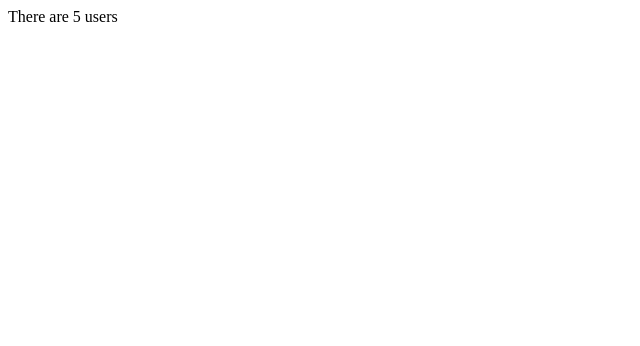
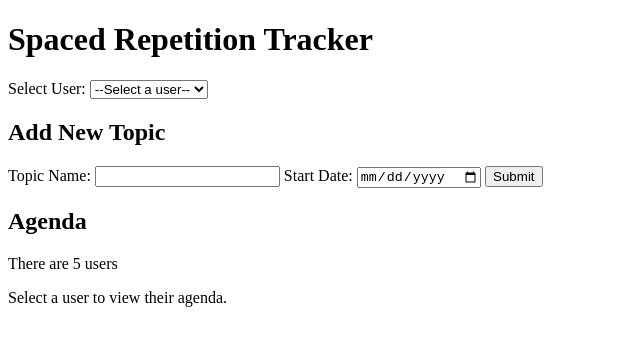
Before and after one commit to RihannaP/Piscine-Spaced-Repetition-Tracker-Project, a plain HTML site: page index.html in a window 1280 px wide. Shown: the whole page, without its empty margins (0-640 px from the left). Drawn offline with Linux system fonts and the light colour scheme.

Commit message:
Add form, selector and linked to js files

```diff
--- a/index.html
+++ b/index.html
@@ -2,7 +2,45 @@
 <html>
   <head>
     <script type="module" src="script.js"></script>
+    <script type="module" src="storage.js"></script>
+    <title>Spaced Repetition Tracker</title>
   </head>
   <body>
+    <header>
+        <h1 id="title">Spaced Repetition Tracker</h1>
+    </header>
+    <main>
+        <!-- User Selection -->
+        <label for="user-select">Select User:</label>
+        <select id="user-select">
+            <option value="">--Select a user--</option>
+            <option value="user1">User 1</option>
+            <option value="user2">User 2</option>
+            <option value="user3">User 3</option>
+            <option value="user4">User 4</option>
+            <option value="user5">User 5</option>
+        </select>
+        <!-- Add Topic Form -->
+        <h2>Add New Topic</h2>
+        <form id="add-topic-form">
+            <label for="topic-name">Topic Name:</label>
+            <input type="text" id="topic-name" name="topic-name" required />
+
+            <label for="start-date">Start Date:</label>
+            <input type="date" id="start-date" name="start-date" required />
+
+            <button type="submit">Submit</button>
+        </form>
+
+        <!-- Agenda Display -->
+        <h2>Agenda</h2>
+        <div id="agenda">
+            <p></p>
+            <p>Select a user to view their agenda.</p>
+
+    </main>
+    <footer>
+
+    </footer>
   </body>
 </html>
--- a/script.js
+++ b/script.js
@@ -8,5 +8,5 @@ import { getUserIds } from "./storage.js";
 
 window.onload = function () {
   const users = getUserIds();
-  document.querySelector("body").innerText = `There are ${users.length} users`;
+  document.querySelector("p").innerText = `There are ${users.length} users`;
 };
```
